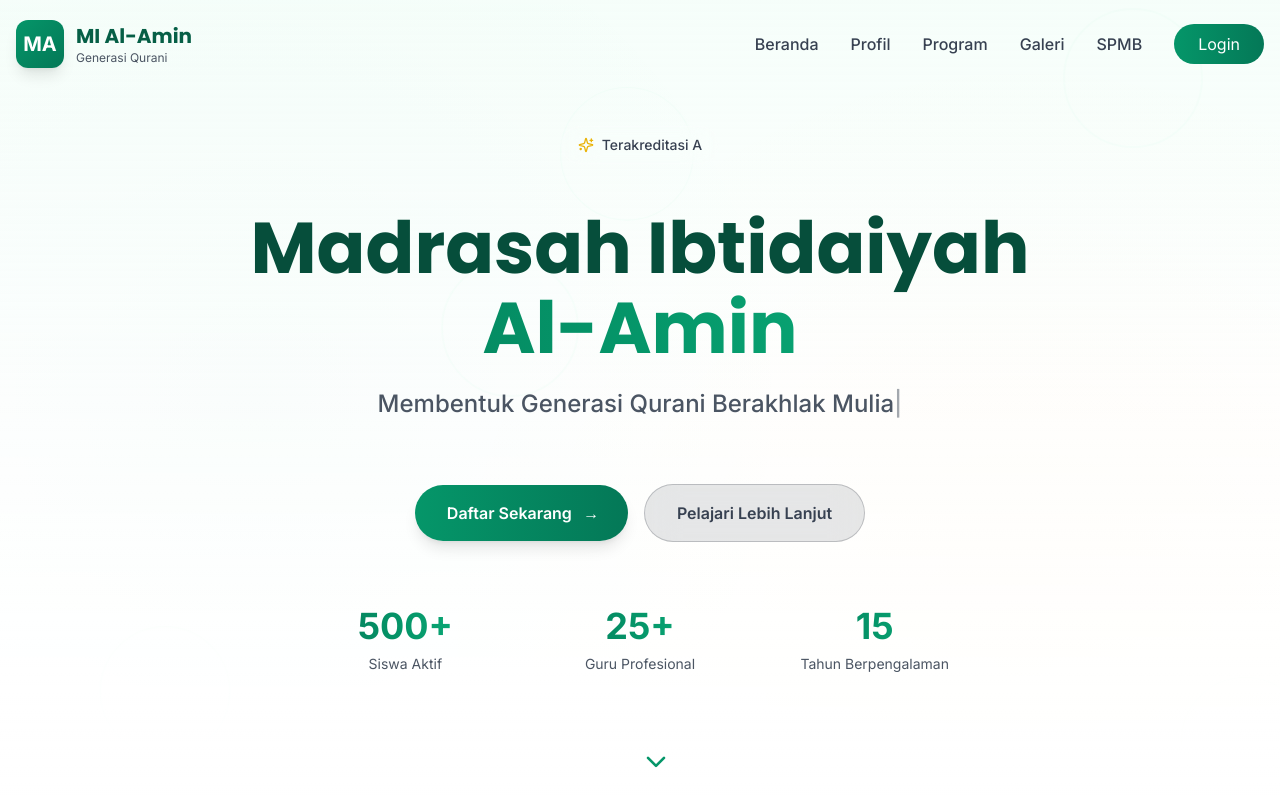
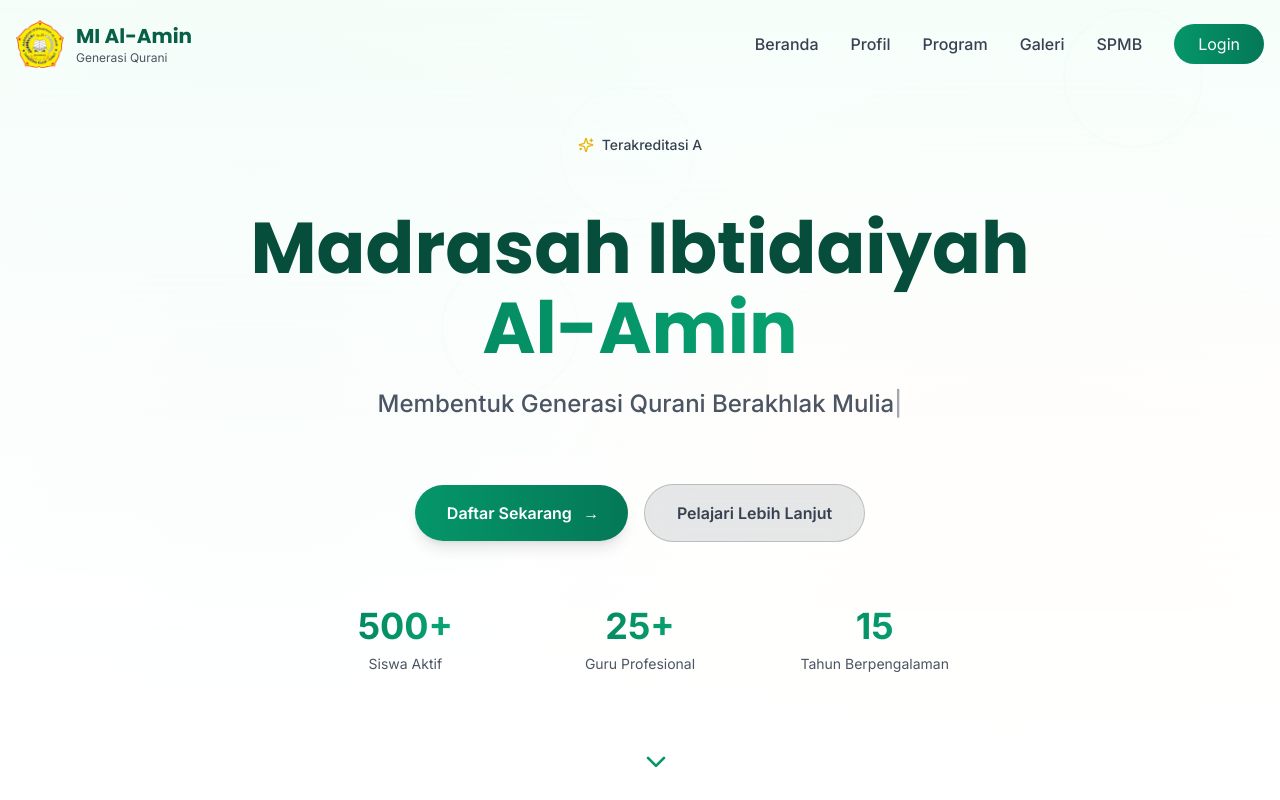
Before and after one commit to mialamingarut/systemalamin, a Next.js app: page / in a window 1280 px wide. Shown: the top 800 px of the page. Built offline with nearby package versions, Linux system fonts and the light colour scheme.

Commit message:
Update logo and favicon to use uploaded assets

```diff
--- a/src/app/layout.tsx
+++ b/src/app/layout.tsx
@@ -16,6 +16,9 @@ const poppins = Poppins({
 export const metadata: Metadata = {
   title: "MI Al-Amin - Madrasah Ibtidaiyah Terdepan",
   description: "Sistem Manajemen Sekolah Madrasah Ibtidaiyah Al-Amin - Membentuk Generasi Qurani Berakhlak Mulia",
+  icons: {
+    icon: '/assets/img/favicon.ico',
+  },
 };
 
 export default function RootLayout({
--- a/src/components/dashboard/Sidebar.tsx
+++ b/src/components/dashboard/Sidebar.tsx
@@ -40,8 +40,8 @@ export default function Sidebar() {
       <div className="p-6 flex items-center justify-between border-b border-white/10">
         {!collapsed && (
           <div className="flex items-center space-x-3">
-            <div className="w-10 h-10 bg-gradient-to-br from-gold-500 to-gold-600 rounded-lg flex items-center justify-center">
-              <span className="text-white font-bold">MA</span>
+            <div className="w-10 h-10 rounded-lg flex items-center justify-center overflow-hidden bg-white">
+              <img src="/assets/img/logo.png" alt="MI Al-Amin Logo" className="w-full h-full object-contain" />
             </div>
             <div>
               <h2 className="font-bold text-sm">ASMS</h2>
--- a/src/components/landing/Footer.tsx
+++ b/src/components/landing/Footer.tsx
@@ -11,8 +11,8 @@ export default function Footer() {
           {/* Brand */}
           <div>
             <div className="flex items-center space-x-3 mb-4">
-              <div className="w-12 h-12 bg-gradient-to-br from-gold-500 to-gold-600 rounded-xl flex items-center justify-center shadow-lg">
-                <span className="text-white font-bold text-xl">MA</span>
+              <div className="w-12 h-12 rounded-xl flex items-center justify-center overflow-hidden bg-white shadow-lg">
+                <img src="/assets/img/logo.png" alt="MI Al-Amin Logo" className="w-full h-full object-contain" />
               </div>
               <div>
                 <h3 className="font-display font-bold text-xl">MI Al-Amin</h3>
--- a/src/components/landing/Navbar.tsx
+++ b/src/components/landing/Navbar.tsx
@@ -36,8 +36,8 @@ export default function Navbar() {
       <div className="container mx-auto px-4">
         <div className="flex items-center justify-between">
           <Link href="/" className="flex items-center space-x-3">
-            <div className="w-12 h-12 bg-gradient-to-br from-primary-600 to-primary-700 rounded-xl flex items-center justify-center shadow-lg">
-              <span className="text-white font-bold text-xl">MA</span>
+            <div className="w-12 h-12 rounded-xl flex items-center justify-center overflow-hidden">
+              <img src="/assets/img/logo.png" alt="MI Al-Amin Logo" className="w-full h-full object-contain" />
             </div>
             <div>
               <h1 className="font-display font-bold text-xl text-primary-800">MI Al-Amin</h1>
```
Also changed, not shown: public/assets/img/logo.png (added), 1 other file (tests, documents, lock files or other folders).
